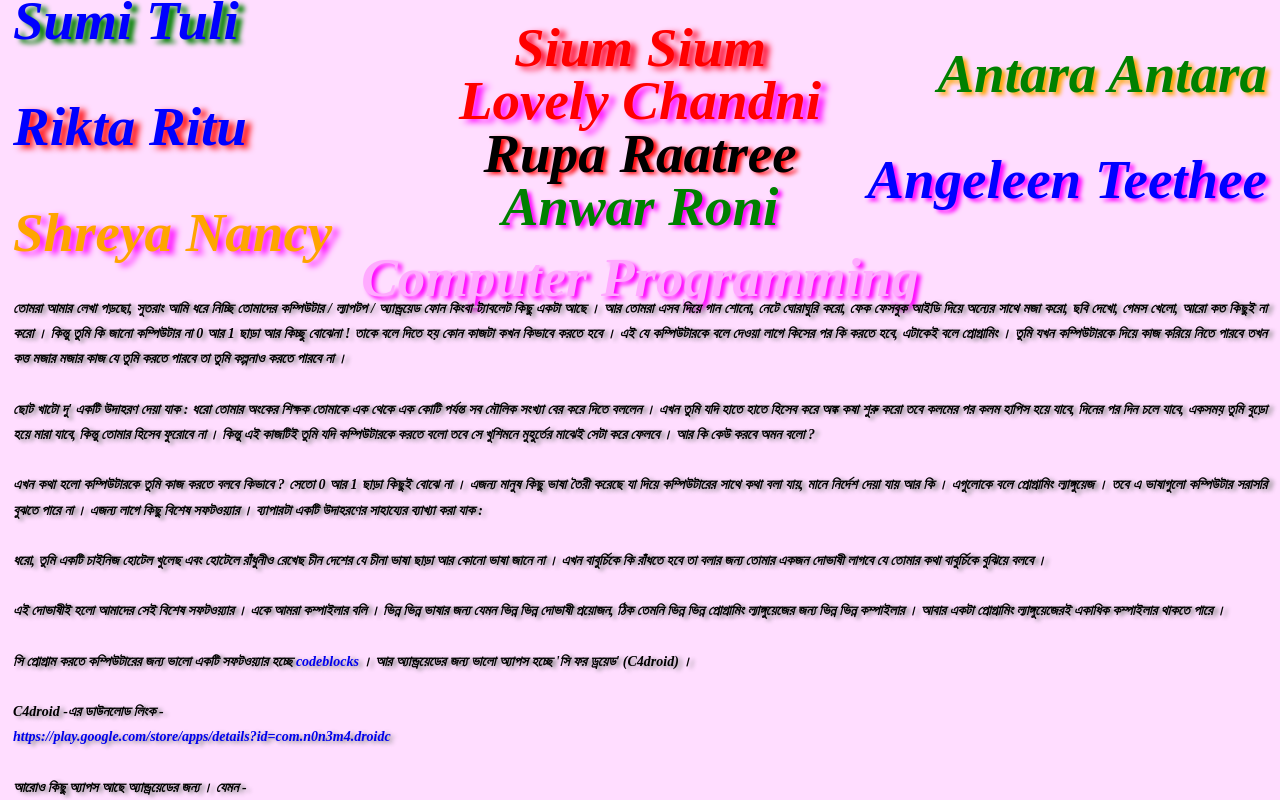
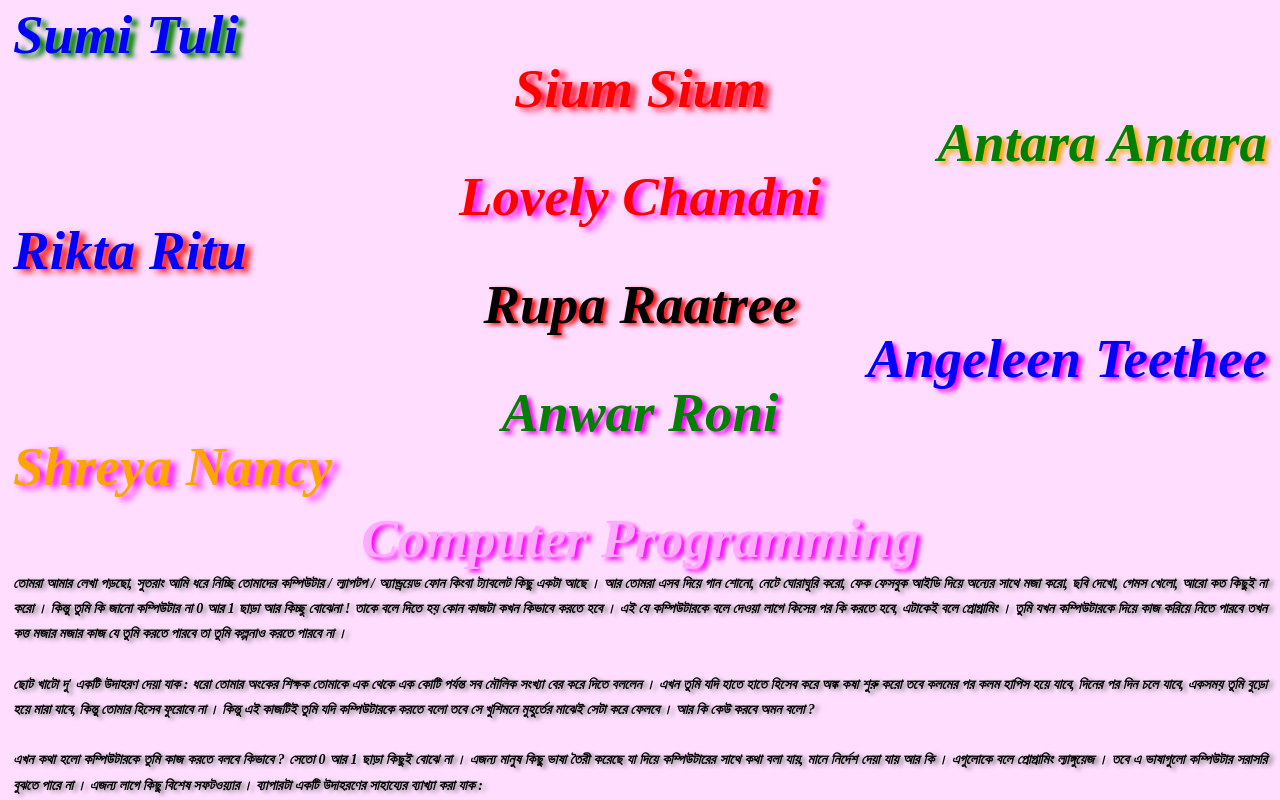
Before and after one commit to w3cp/w3cp.github.io, a plain HTML site: page index.html in a window 1280 px wide. Shown: the top 800 px of the page. Drawn offline with Linux system fonts and the light colour scheme.

Commit message:
Update index.html

```diff
--- a/index.html
+++ b/index.html
@@ -19,7 +19,7 @@
             font-style : italic;
             padding : 5px;
             font-family : "Times New Roman" , Times , Serif;
-            line-height : 0.3;
+            line-height : 0.8;
             margin : 0;
         }
 
```
